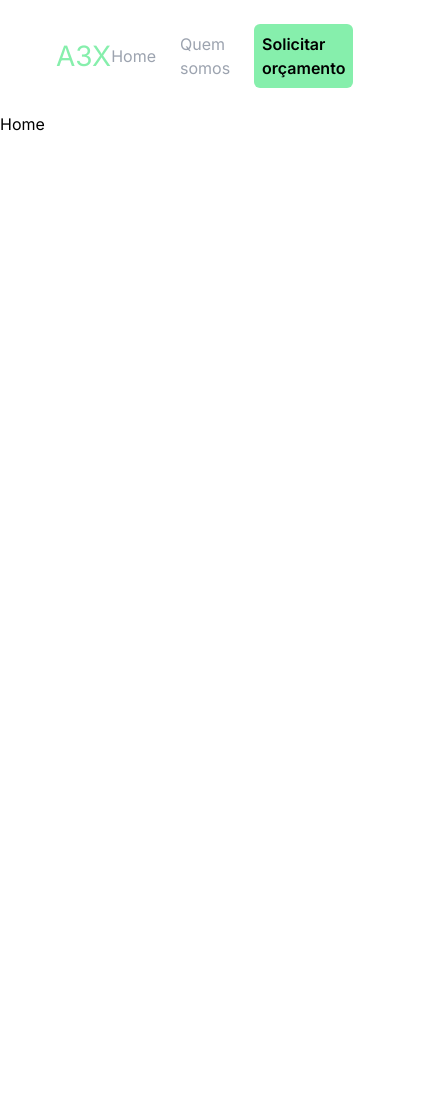
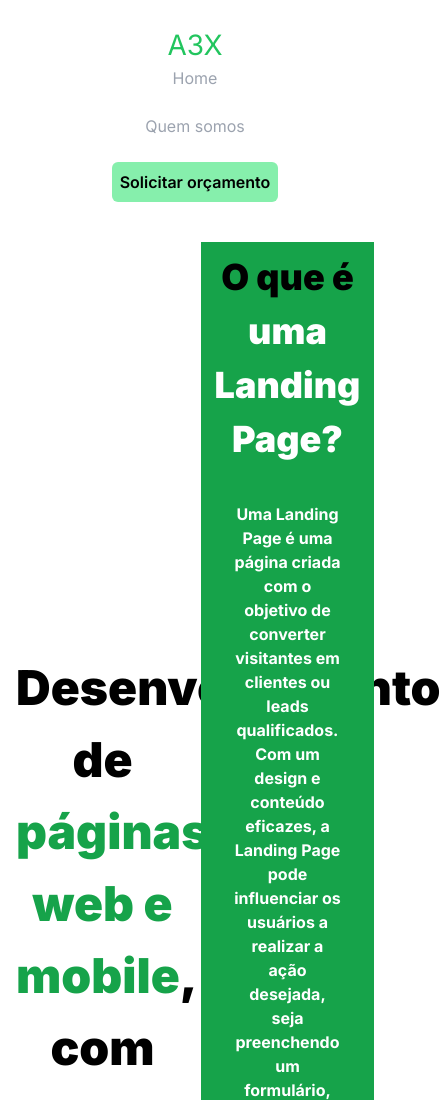
Before and after one commit to Adrianodbs/A3X, a React (Vite) app: page / in a window 390 px wide. Shown: the top 1100 px of the page, 441 px wide, since content can reach past the window. Before the commit the page ends 844 px from the top, so only its background shows below. Built offline with nearby package versions, Linux system fonts and the light colour scheme.

Commit message:
Fix: responsive navbar

```diff
--- a/package.json
+++ b/package.json
@@ -12,6 +12,7 @@
   "dependencies": {
     "react": "^18.2.0",
     "react-dom": "^18.2.0",
+    "react-icons": "^4.12.0",
     "react-router-dom": "^6.20.0"
   },
   "devDependencies": {
--- a/src/components/Header/index.tsx
+++ b/src/components/Header/index.tsx
@@ -2,27 +2,27 @@ import { Link } from 'react-router-dom'
 
 export default function Header() {
   return (
-    <div className="flex justify-between items-center py-6 px-14 ">
-      <h1 className="text-green-300 text-[28px]">A3X</h1>
+    <div className="flex flex-col md:flex-row justify-between items-center py-6 px-14 ">
+      <h1 className="text-green-500 text-[28px] ">A3X</h1>
 
-      <ul className="flex justify-center items-center gap-6 cursor-pointer">
+      <ul className="md:static relative md:w-fit top-[20%] w-full flex justify-center md:flex-row flex-col items-center gap-6 cursor-pointer">
         <Link
           to="/"
           className="text-gray-400 hover:text-gray-900 transition duration-300"
         >
-          <li>Home</li>
+          Home
         </Link>
         <Link
           to="/about"
           className="text-gray-400 hover:text-gray-900 transition duration-300"
         >
-          <li>Quem somos</li>
+          Quem somos
         </Link>
         <Link
           to="/budget"
           className="bg-green-300 rounded-md p-2 font-semibold text-white-50 hover:bg-white-50 hover:text-green-300 transition duration-300"
         >
-          <li>Solicitar orçamento</li>
+          Solicitar orçamento
         </Link>
       </ul>
     </div>
--- a/src/pages/Home.tsx
+++ b/src/pages/Home.tsx
@@ -1,3 +1,30 @@
 export default function Home() {
-  return <div>Home</div>
+  return (
+    <div>
+      <div className="grid grid-cols-2 p-4 gap-3 items-center">
+        <h1 className="text-center text-[48px] font-[900]">
+          Desenvolvimento de{' '}
+          <span className="text-green-600">páginas web e mobile</span>, com foco
+          na melhor experiência para o cliente.
+        </h1>
+        <div className="bg-green-600 text-white text-center p-2">
+          <h1 className="text-[36px] font-[900]">
+            <span className="text-black">O que é</span> uma Landing Page?
+          </h1>
+          <h4 className="font-bold mt-3 p-6">
+            Uma Landing Page é uma página criada com o objetivo de converter
+            visitantes em clientes ou leads qualificados. Com um design e
+            conteúdo eficazes, a Landing Page pode influenciar os usuários a
+            realizar a ação desejada, seja preenchendo um formulário, efetuando
+            uma compra ou entrando em contato. <br />
+            Adicionalmente, uma Landing Page proporciona uma oportunidade única
+            para medir e analisar o desempenho de uma campanha, permitindo
+            ajustes para otimizar o retorno sobre o investimento. Em síntese,
+            uma Landing Page bem elaborada é um componente crucial para o êxito
+            de qualquer campanha online.
+          </h4>
+        </div>
+      </div>
+    </div>
+  )
 }
```
Also changed, not shown: 1 other file (tests, documents, lock files or other folders).
